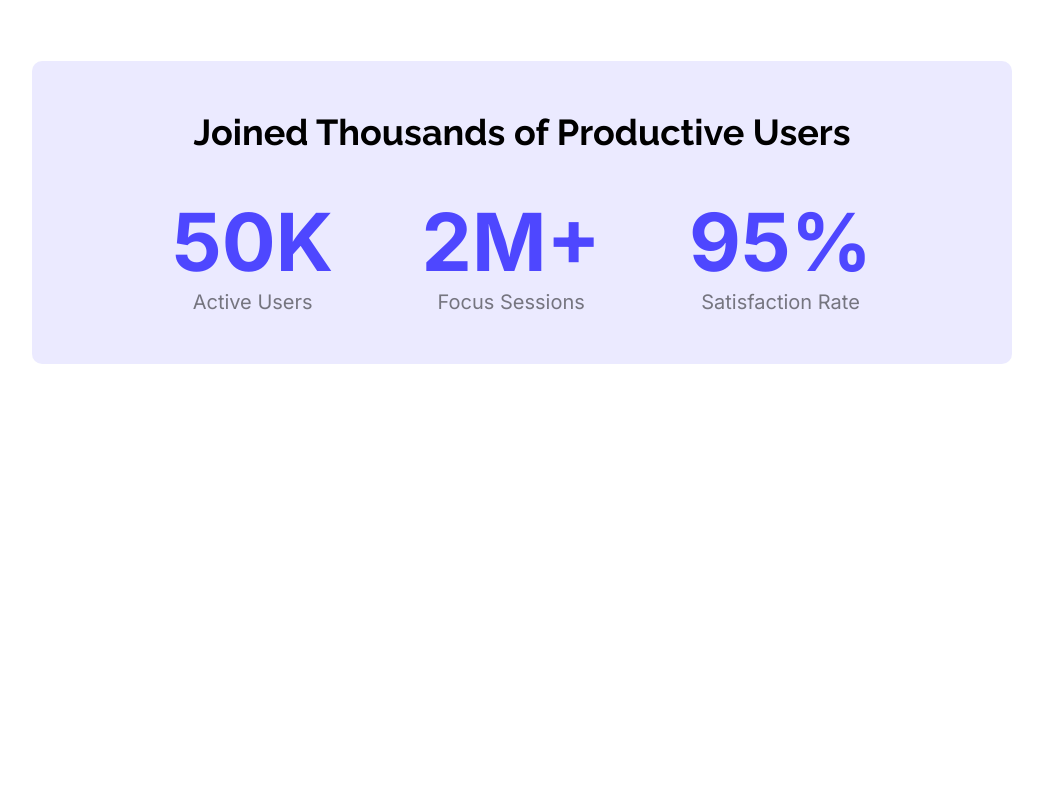
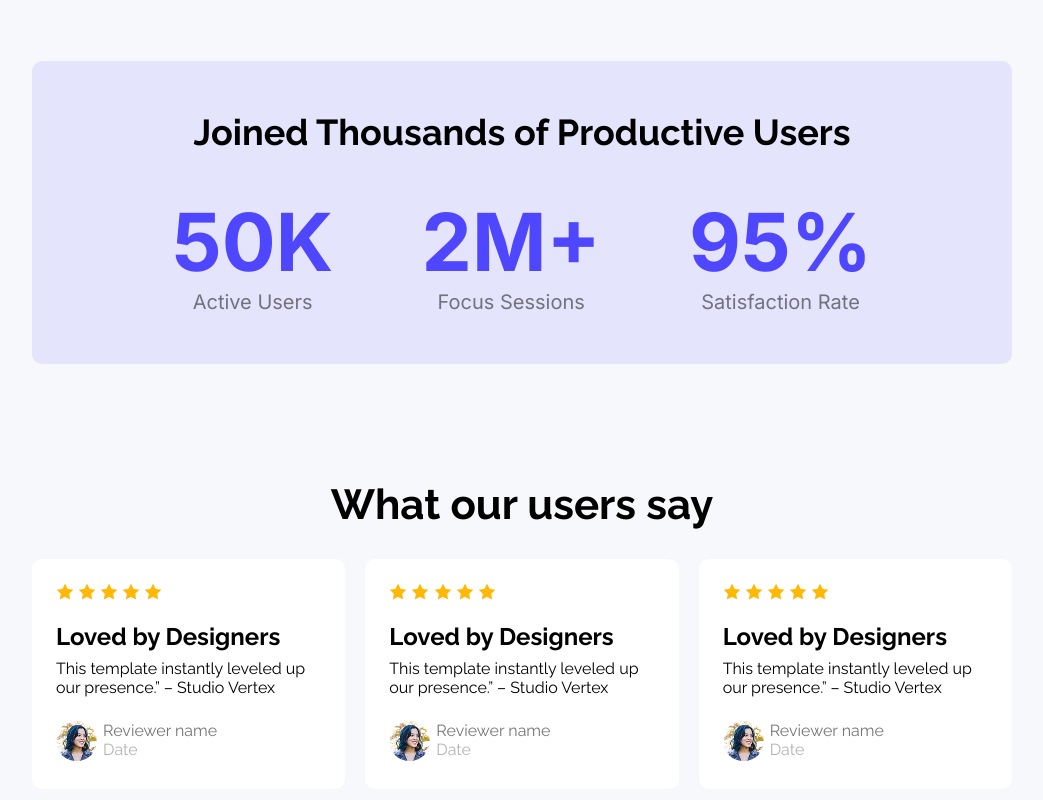
Before and after one commit to shohan12727/ph-a-1, a plain HTML site: page index.html in a window 1280 px wide. Shown: the part 1128-1928 px from the top of the page, without its empty margins (118-1161 px from the left). Before the commit the page ends 1608 px from the top, so only its background shows below. Drawn offline with Linux system fonts and the light colour scheme.

Commit message:
review section done

```diff
--- a/index.html
+++ b/index.html
@@ -55,6 +55,79 @@
     </div>
  </section>
 
+
+ <!-- review section  -->
+<section class="review_section">
+  <h1 style="margin-bottom: 30px; text-align: center; font-weight: bold; font-size: 42px;">What our users say</h1>
+  <div style="display: flex; gap: 20px; ">
+  <div style="background-color: white; border-radius: 10px; padding: 24px;" >
+    <div style="margin-bottom: 18px;">
+    <img src="Assets/icon-star.png" alt="">
+    <img src="Assets/icon-star.png" alt="">
+    <img src="Assets/icon-star.png" alt="">
+    <img src="Assets/icon-star.png" alt="">
+    <img src="Assets/icon-star.png" alt="">
+    </div>
+    <h2 style="margin-bottom: 8px;">Loved by Designers</h2>
+    <p style="margin-bottom: 24px;">This template instantly leveled up our presence.” – Studio Vertex</p>
+    <div class="avatar" style="display: flex; gap: 6px;">
+<div>
+ <img style="border-radius: 50%;" src="Assets/avatar.png" alt="">
+</div>
+<div>
+<p style="color: #757575;">Reviewer name</p>
+<p style="color: #B3B3B3;">Date</p>
+</div>
+    </div>
+
+  </div>
+  <div style="background-color: white; border-radius: 10px; padding: 24px;" >
+    <div style="margin-bottom: 18px;">
+    <img src="Assets/icon-star.png" alt="">
+    <img src="Assets/icon-star.png" alt="">
+    <img src="Assets/icon-star.png" alt="">
+    <img src="Assets/icon-star.png" alt="">
+    <img src="Assets/icon-star.png" alt="">
+    </div>
+    <h2 style="margin-bottom: 8px;">Loved by Designers</h2>
+    <p style="margin-bottom: 24px;">This template instantly leveled up our presence.” – Studio Vertex</p>
+    <div class="avatar" style="display: flex; gap: 6px;">
+<div>
+ <img style="border-radius: 50%;" src="Assets/avatar.png" alt="">
+</div>
+<div>
+<p style="color: #757575;">Reviewer name</p>
+<p style="color: #B3B3B3;">Date</p>
+</div>
+    </div>
+
+  </div>
+  <div style="background-color: white; border-radius: 10px; padding: 24px;" >
+    <div style="margin-bottom: 18px;">
+    <img src="Assets/icon-star.png" alt="">
+    <img src="Assets/icon-star.png" alt="">
+    <img src="Assets/icon-star.png" alt="">
+    <img src="Assets/icon-star.png" alt="">
+    <img src="Assets/icon-star.png" alt="">
+    </div>
+    <h2 style="margin-bottom: 8px;">Loved by Designers</h2>
+    <p style="margin-bottom: 24px;">This template instantly leveled up our presence.” – Studio Vertex</p>
+    <div class="avatar" style="display: flex; gap: 6px;">
+<div>
+ <img style="border-radius: 50%;" src="Assets/avatar.png" alt="">
+</div>
+<div>
+<p style="color: #757575;">Reviewer name</p>
+<p style="color: #B3B3B3;">Date</p>
+</div>
+    </div>
+
+  </div>
+
+
+  </div>
+</section>
+
 </body>
 
 </html>
--- a/style.css
+++ b/style.css
@@ -6,11 +6,13 @@
   padding: 0;
   margin: 0;
   box-sizing: border-box;
+
 }
 
 body {
   font-family: "Raleway", sans-serif;
   max-width: 1280px;
+  background-color: #d6dded2e;
 }
 
 .pi_bg {
@@ -134,3 +136,8 @@ nav button:hover {
   color: rgba(0, 0, 0, 0.5);
   font-size: 20px;
 }
+
+.review_section {
+  margin: 116px 150px;
+
+}
```
